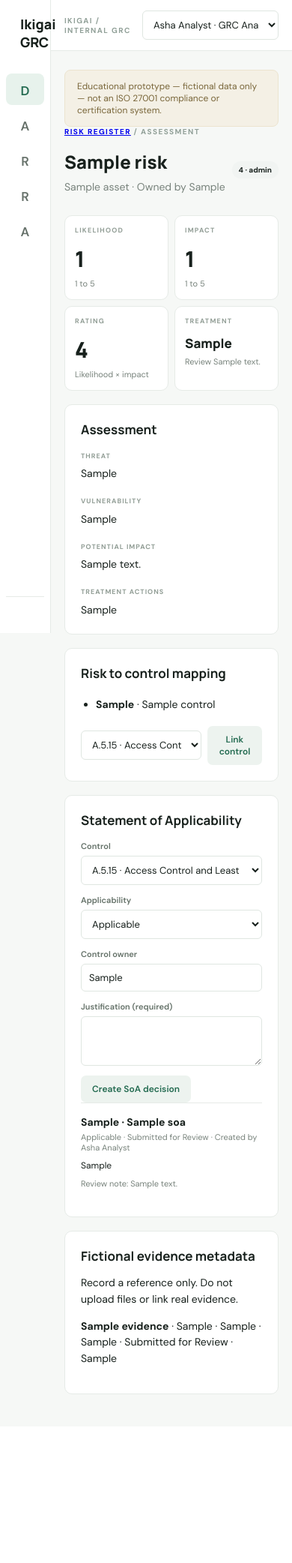
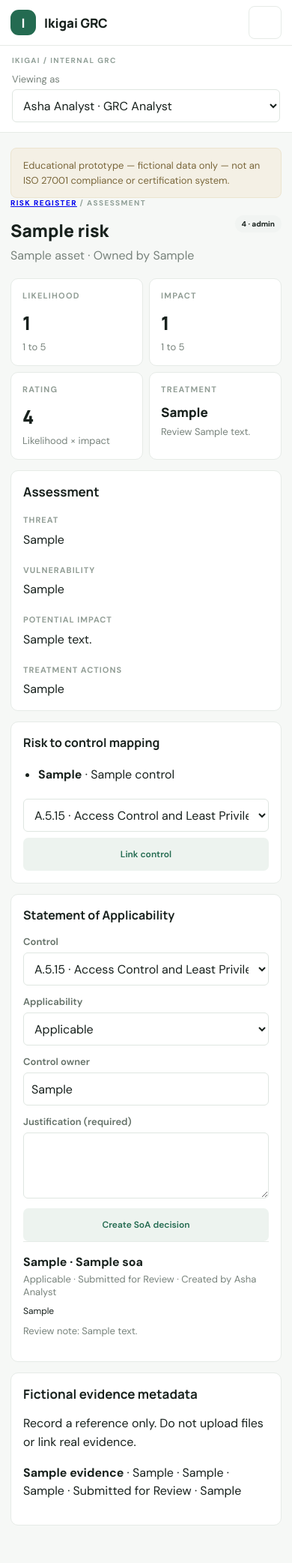
Before and after one commit to Anonymous8Ms/ISO27001-Management-Platform-, a Flask app: page /risks/1 in a window 390 px wide. Shown: the whole page at 75% size. Before the commit the page ends 1859 px from the top, so only its background shows below. Run offline with Flask 3, Linux system fonts and the light colour scheme; data comes from the database, SQL or seed files in the repository; tables that the repository leaves empty hold one stand-in row (values such as "Sample post").

Commit message:
Improve mobile navigation and responsive layout

```diff
--- /dev/null
+++ b/UI-UX/static/mobile.css
@@ -0,0 +1,114 @@
+/* Responsive layout overrides for the existing desktop design. */
+.menu-toggle { display: none; }
+.sidebar-header { display: flex; align-items: center; justify-content: space-between; }
+.brand { min-width: 0; }
+.sidebar nav a:first-child { background: transparent; color: #66716a; }
+.sidebar nav a[aria-current="page"] { background: var(--mint); color: var(--green); }
+.button, button, input, select, textarea { touch-action: manipulation; }
+.table-wrap { max-width: 100%; }
+.content, .panel, .page-head > div, .soa-row > div { min-width: 0; }
+.panel, .facts > div, .soa-row, td { overflow-wrap: anywhere; }
+
+@media (max-width: 850px) {
+  .sidebar {
+    position: sticky;
+    inset: auto;
+    top: 0;
+    z-index: 20;
+    width: 100%;
+    height: auto;
+    padding: 10px 18px;
+    border-right: 0;
+    border-bottom: 1px solid var(--line);
+    display: block;
+  }
+  .sidebar-header { min-height: 44px; }
+  .brand { padding: 0; font-size: 17px; }
+  .brand > span:last-child { font-size: inherit; }
+  .sidebar-note { display: none; }
+  .menu-toggle {
+    display: flex;
+    flex-direction: column;
+    justify-content: center;
+    gap: 5px;
+    width: 44px;
+    height: 44px;
+    padding: 10px;
+    border: 1px solid var(--line);
+    border-radius: 8px;
+    background: #fff;
+    cursor: pointer;
+  }
+  .menu-toggle span { display: block; height: 2px; border-radius: 2px; background: var(--green); }
+  .menu-toggle:focus-visible, .sidebar nav a:focus-visible { outline: 3px solid var(--green); outline-offset: 2px; }
+  .sidebar nav { display: none; padding: 10px 0 4px; }
+  .sidebar nav.is-open { display: grid; }
+  .sidebar nav a {
+    height: auto;
+    min-height: 44px;
+    padding: 12px 13px;
+    text-align: left;
+    font-size: 15px;
+  }
+  .sidebar nav a::first-letter { font-size: inherit; padding: 0; }
+  .main { margin-left: 0; min-width: 0; }
+  .content { padding: 24px 20px 40px; }
+  .topbar { min-height: 68px; height: auto; padding: 12px 20px; gap: 12px; }
+  .page-head { gap: 14px; align-items: flex-start; flex-wrap: wrap; }
+  .page-head h1 { font-size: 25px; }
+  .page-head > .button { flex: none; }
+  .cards { grid-template-columns: repeat(2, minmax(0, 1fr)); }
+  .table-wrap { overflow-x: auto; -webkit-overflow-scrolling: touch; }
+  .table-wrap table { min-width: 660px; }
+  .table-wrap::before {
+    content: "Scroll table sideways to see all columns";
+    display: block;
+    color: var(--muted);
+    font-size: 12px;
+    margin-bottom: 8px;
+  }
+  .panel { padding: 18px; }
+  .inline-form { align-items: stretch; flex-wrap: wrap; }
+  .inline-form select { max-width: none; min-width: 0; flex: 1 1 260px; }
+  .inline-form .button { min-height: 44px; }
+  .soa-row { flex-direction: column; }
+  .soa-row form { width: 100%; }
+  .decision input { width: 100%; }
+  .decision .button { min-height: 44px; }
+}
+
+@media (max-width: 520px) {
+  body { font-size: 16px; }
+  .sidebar { padding: 8px 14px; }
+  .topbar { display: block; padding: 13px 16px; }
+  .crumb { margin-bottom: 10px; }
+  .user-switch { display: grid; grid-template-columns: 1fr; gap: 5px; font-size: 13px; }
+  .user-switch label { display: block; }
+  .user-switch select { max-width: none; width: 100%; }
+  .content { padding: 20px 14px 36px; }
+  .notice { display: block; line-height: 1.5; font-size: 13px; }
+  .notice b { display: block; margin-bottom: 4px; }
+  .page-head { margin-bottom: 18px; }
+  .page-head h1 { font-size: 23px; line-height: 1.2; }
+  .page-head > .button { width: 100%; text-align: center; }
+  .panel { margin: 14px 0; padding: 16px; }
+  .panel-head { gap: 10px; flex-wrap: wrap; }
+  .panel-head h2 { font-size: 16px; }
+  .card { padding: 15px; }
+  .card strong { font-size: 25px; }
+  .card-label, .facts small, th { font-size: 11px; }
+  .card small, .activity-row small, td, td small, .soa-row small { font-size: 13px; }
+  .form-grid, .facts { grid-template-columns: minmax(0, 1fr); }
+  .form-grid .wide { grid-column: auto; }
+  .form-grid label { font-size: 13px; }
+  input, select, textarea { font-size: 16px; min-height: 44px; }
+  textarea { min-height: 88px; }
+  .form-grid .button, .inline-form .button, .soa-row form > .button { width: 100%; min-height: 44px; }
+  .decision { max-width: none; }
+  .decision .button { flex: 1 1 140px; }
+  button:not(.menu-toggle) { min-height: 44px; }
+  .panel > form:not(.form-grid):not(.inline-form):not(.decision) { display: flex; flex-wrap: wrap; gap: 10px; }
+  .panel > form:not(.form-grid):not(.inline-form):not(.decision) label { flex: 1 1 100%; }
+  .activity-row { align-items: flex-start; }
+  .activity-row div { min-width: 0; }
+}
--- a/UI-UX/templates/base.html
+++ b/UI-UX/templates/base.html
@@ -1,7 +1,65 @@
-<!doctype html><html lang="en"><head><meta charset="utf-8"><meta name="viewport" content="width=device-width,initial-scale=1"><title>Ikigai GRC</title><link rel="stylesheet" href="{{ url_for('static',filename='style.css') }}"></head>
-<body><aside class="sidebar"><div class="brand"><span class="mark">I</span> Ikigai GRC</div><nav>
-<a href="{{ url_for('dashboard') }}">Dashboard</a><a href="{{ url_for('assets') }}">Asset Register</a><a href="{{ url_for('risks') }}">Risk Register</a>
-<a href="{{ url_for('module',name='reviews') }}">Reviews and Approvals</a><a href="{{ url_for('audit_history') }}">Audit History</a>
-</nav><div class="sidebar-note">Educational workspace<br><small>Fictional data only</small></div></aside>
-<main class="main"><header class="topbar"><div class="crumb">IKIGAI / INTERNAL GRC</div><form method="post" action="{{ url_for('switch_user') }}" class="user-switch"><input type="hidden" name="csrf" value="{{ session.csrf }}"><label for="identity">Viewing as</label><select id="identity" name="user_id" onchange="this.form.submit()">{% for user in users %}<option value="{{ user.id }}" {% if user.id==g.user.id %}selected{% endif %}>{{ user.name }} · {{ user.role }}</option>{% endfor %}</select><noscript><button>Switch</button></noscript></form></header><div class="content"><div class="notice">Educational prototype — fictional data only — not an ISO 27001 compliance or certification system.</div>{% block body %}{% endblock %}{% if evidence is defined %}{% include 'evidence_section.html' %}{% endif %}</div></main>
-<script>document.querySelectorAll('form[method="post"]').forEach(form=>{if(!form.querySelector('[name="csrf"]')){const input=document.createElement('input');input.type='hidden';input.name='csrf';input.value={{ session.csrf|tojson }};form.appendChild(input)}});</script></body></html>
+<!doctype html>
+<html lang="en">
+<head>
+  <meta charset="utf-8">
+  <meta name="viewport" content="width=device-width, initial-scale=1">
+  <title>Ikigai GRC</title>
+  <link rel="stylesheet" href="{{ url_for('static', filename='style.css') }}">
+  <link rel="stylesheet" href="{{ url_for('static', filename='mobile.css') }}">
+</head>
+<body>
+  <aside class="sidebar">
+    <div class="sidebar-header">
+      <div class="brand"><span class="mark">I</span><span>Ikigai GRC</span></div>
+      <button class="menu-toggle" type="button" aria-label="Open navigation" aria-controls="primary-nav" aria-expanded="false">
+        <span></span><span></span><span></span>
+      </button>
+    </div>
+    <nav id="primary-nav" aria-label="Main navigation">
+      <a href="{{ url_for('dashboard') }}" {% if request.path == '/' %}aria-current="page"{% endif %}>Dashboard</a>
+      <a href="{{ url_for('assets') }}" {% if request.path == '/assets' %}aria-current="page"{% endif %}>Asset Register</a>
+      <a href="{{ url_for('risks') }}" {% if request.path.startswith('/risks') %}aria-current="page"{% endif %}>Risk Register</a>
+      <a href="{{ url_for('module', name='reviews') }}" {% if request.path == '/modules/reviews' %}aria-current="page"{% endif %}>Reviews and Approvals</a>
+      <a href="{{ url_for('audit_history') }}" {% if request.path == '/audit' %}aria-current="page"{% endif %}>Audit History</a>
+    </nav>
+    <div class="sidebar-note">Educational workspace<br><small>Fictional data only</small></div>
+  </aside>
+  <main class="main">
+    <header class="topbar">
+      <div class="crumb">IKIGAI / INTERNAL GRC</div>
+      <form method="post" action="{{ url_for('switch_user') }}" class="user-switch">
+        <input type="hidden" name="csrf" value="{{ session.csrf }}">
+        <label for="identity">Viewing as</label>
+        <select id="identity" name="user_id" onchange="this.form.submit()">
+          {% for user in users %}<option value="{{ user.id }}" {% if user.id == g.user.id %}selected{% endif %}>{{ user.name }} · {{ user.role }}</option>{% endfor %}
+        </select>
+        <noscript><button>Switch</button></noscript>
+      </form>
+    </header>
+    <div class="content">
+      <div class="notice">Educational prototype — fictional data only — not an ISO 27001 compliance or certification system.</div>
+      {% block body %}{% endblock %}
+      {% if evidence is defined %}{% include 'evidence_section.html' %}{% endif %}
+    </div>
+  </main>
+  <script>
+    const menuToggle = document.querySelector('.menu-toggle');
+    const primaryNav = document.querySelector('#primary-nav');
+    menuToggle.addEventListener('click', () => {
+      const isOpen = menuToggle.getAttribute('aria-expanded') === 'true';
+      menuToggle.setAttribute('aria-expanded', String(!isOpen));
+      menuToggle.setAttribute('aria-label', isOpen ? 'Open navigation' : 'Close navigation');
+      primaryNav.classList.toggle('is-open', !isOpen);
+    });
+    document.querySelectorAll('form[method="post"]').forEach(form => {
+      if (!form.querySelector('[name="csrf"]')) {
+        const input = document.createElement('input');
+        input.type = 'hidden';
+        input.name = 'csrf';
+        input.value = {{ session.csrf|tojson }};
+        form.appendChild(input);
+      }
+    });
+  </script>
+</body>
+</html>
```
